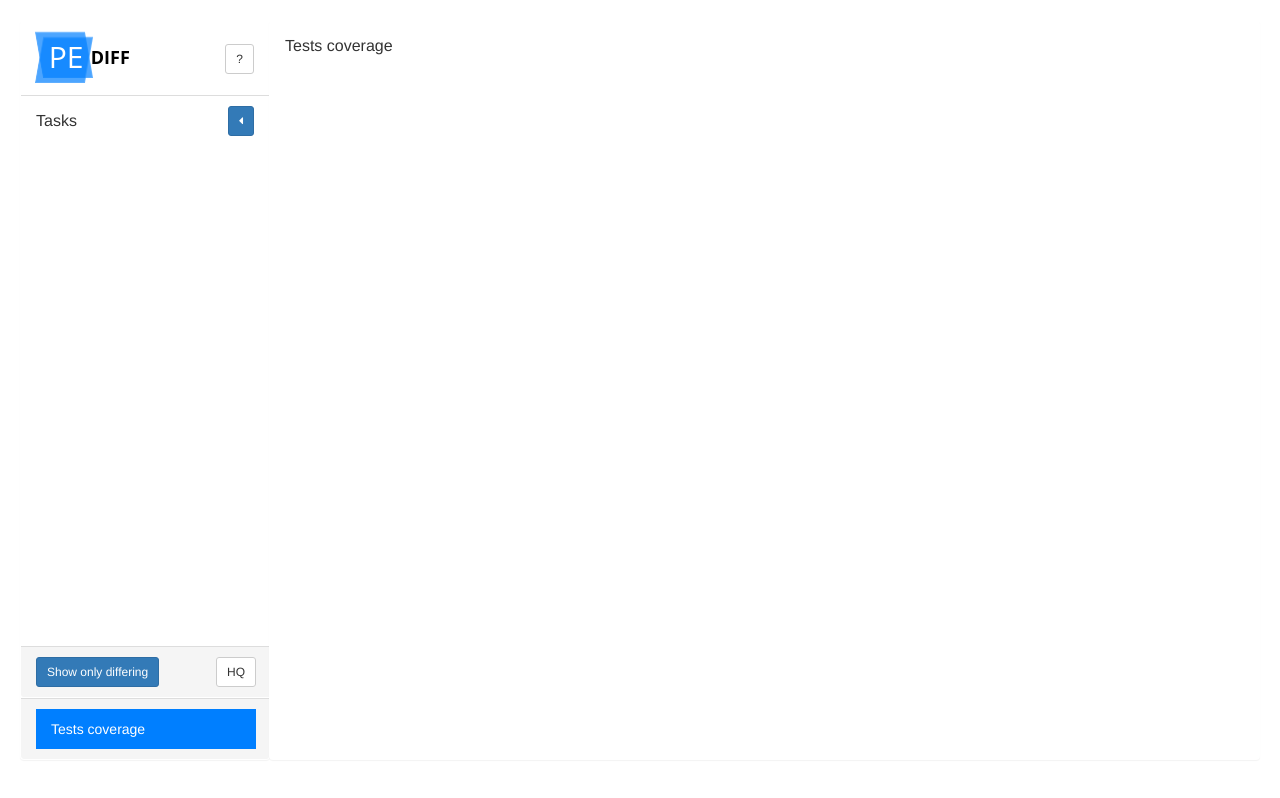
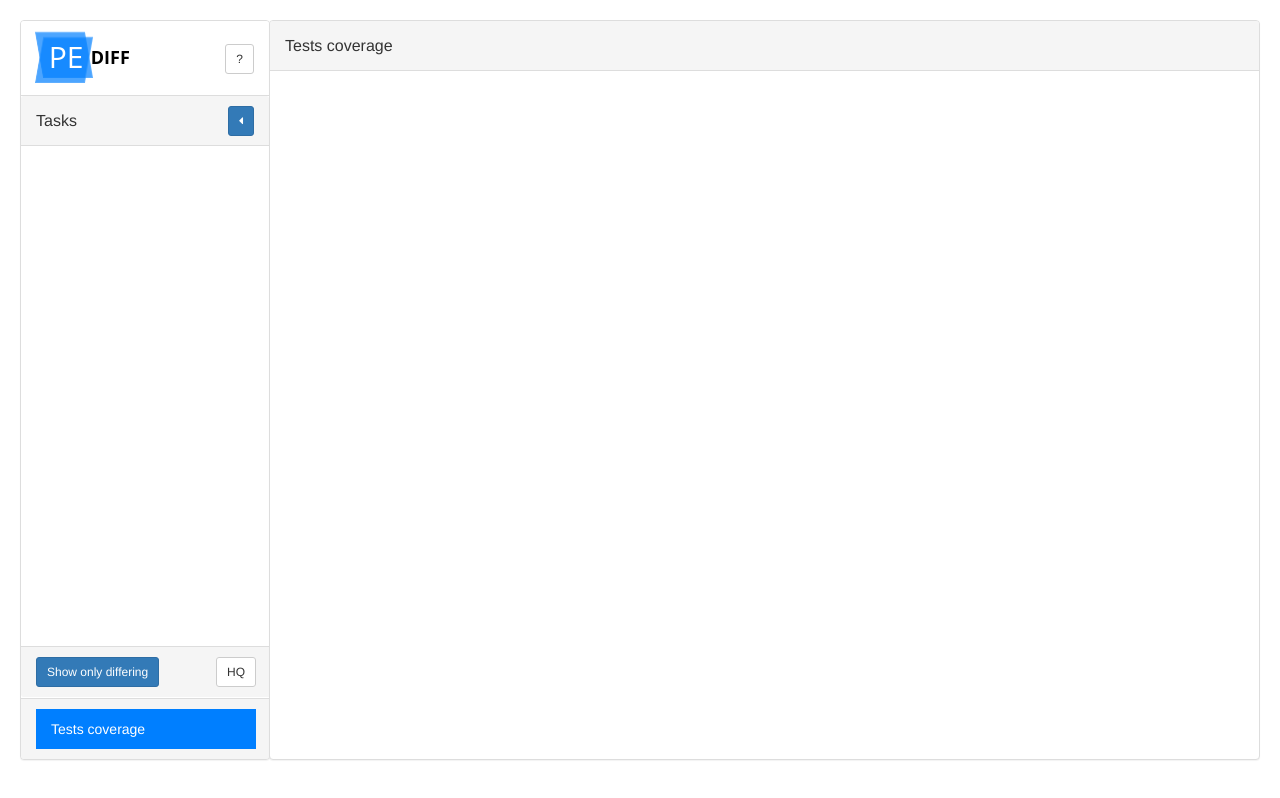
Before and after one commit to Schibsted-Tech-Polska/stp.pediff, a plain HTML site: page report/index.html in a window 1280 px wide. Drawn offline with nearby package versions, Linux system fonts and the light colour scheme; no server answers.

Commit message:
Update bootstrap layout panels markup

```diff
--- a/report/index.html
+++ b/report/index.html
@@ -15,7 +15,7 @@
     </head>
     <body>
 
-        <aside class="panel">
+        <aside class="panel panel-default">
             <div class="logo-wrapper">
                 <div class="logo"><span>PE</span></div>
                 <a href="#" class="btn btn-default btn-sm pull-right" data-toggle="modal" data-target="#help-modal">?</a>
@@ -38,7 +38,7 @@
         </aside>
 
         <div class="container">
-            <section class="panel" id="coverage">
+            <section class="panel panel-default" id="coverage">
                 <header class="panel-heading clearfix">
                     <h3 class="panel-title pull-left">Tests coverage</h3>
                 </header>
@@ -72,7 +72,7 @@
                 </div>
             </section>
 
-            <section class="panel" id="tasks" style="display: none">
+            <section class="panel panel-default" id="tasks" style="display: none">
                 <header class="panel-heading clearfix">
                     <h3 class="panel-title pull-left">Homepage</h3>
                 </header>
```
